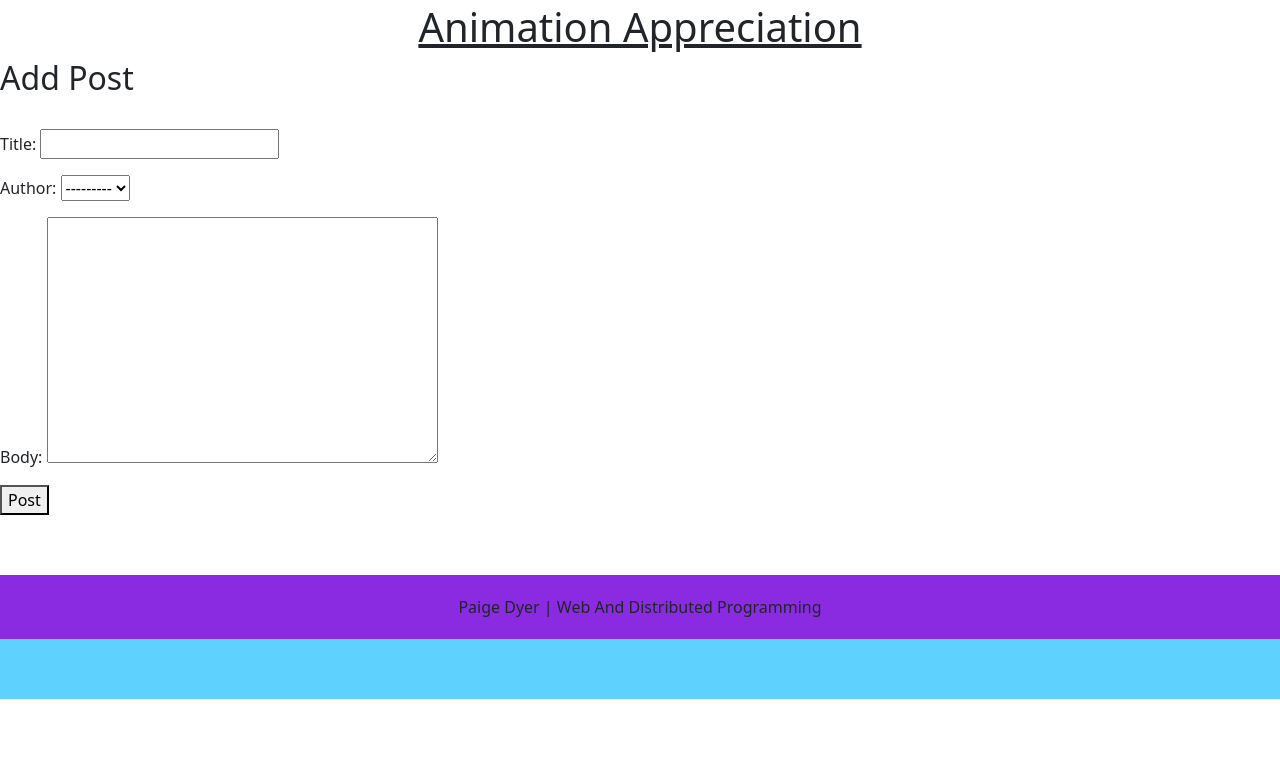
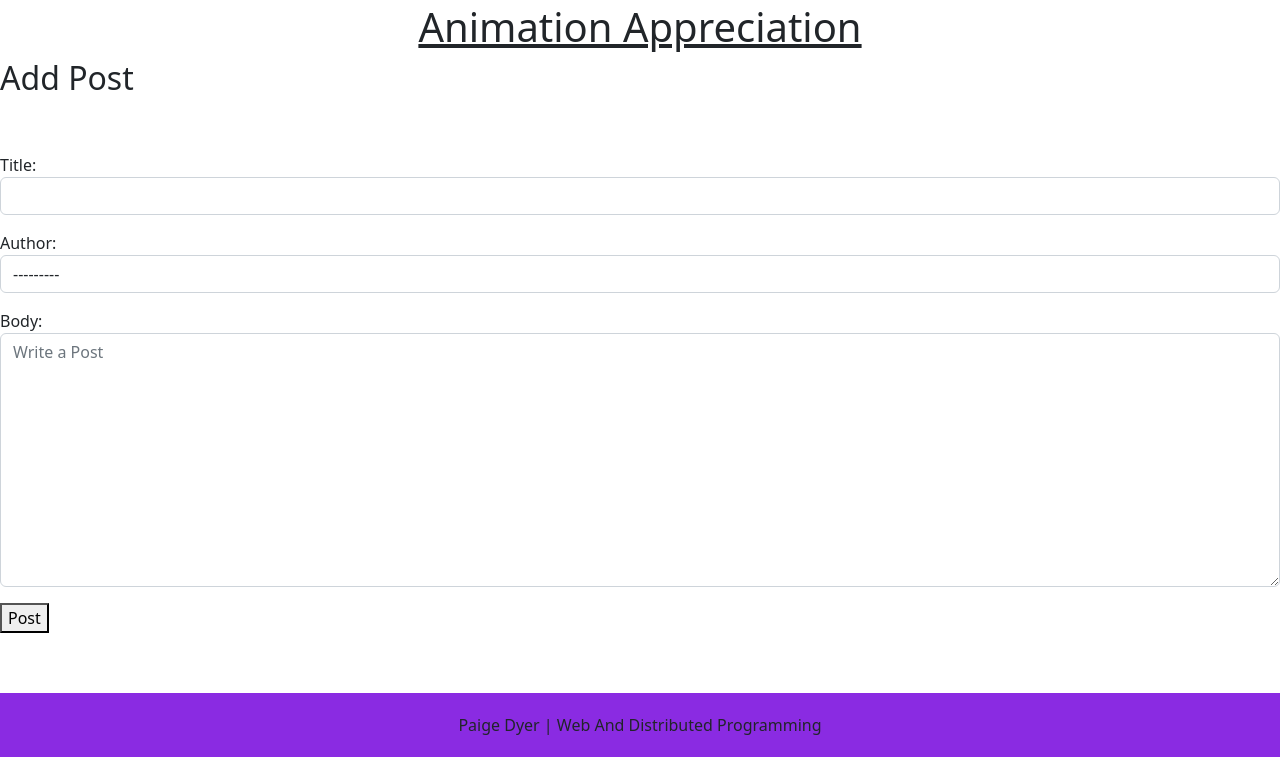
Before and after one commit to paigexc70/FinalProject, a Django app: page /addpost/ in a window 1280 px wide. Shown: the part 101-858 px from the top of the page. Before the commit the page ends 800 px from the top, so only its background shows below. Run offline with Django 4.2, Linux system fonts and the light colour scheme.

Commit message:
changed poss

```diff
--- /dev/null
+++ b/appone/forms.py
@@ -0,0 +1,14 @@
+from django import forms
+from .models import Post
+
+class PostForm(forms.ModelForm):
+    class Meta:
+        model = Post
+        fields = ('title', 'author', 'body')
+
+        widgets = {
+            'title': forms.TextInput(attrs={'class': 'form-control'}),
+            'author': forms.Select(attrs={'class': 'form-control'}),
+            'body': forms.Textarea(attrs={'class': 'form-control', 'placeholder': 'Write a Post'}),
+
+        }
--- a/appone/views.py
+++ b/appone/views.py
@@ -1,6 +1,7 @@
 from django.shortcuts import render
 from django.views.generic import ListView, DetailView, CreateView
 from .models import Post
+from .forms import PostForm
 
 #def index(request):
    # return render(request, 'index.html', {})
@@ -19,5 +20,6 @@ class DetailView(DetailView):
 
 class AddPostView(CreateView):
    model = Post
+   form_class = PostForm
    template_name = 'addpost.html'
-   fields = '__all__'
+   #fields = '__all__'
--- a/templates/addpost.html
+++ b/templates/addpost.html
@@ -6,9 +6,13 @@
 {% block content %}
 
 <h2>Add Post</h2>
-<br/>
+<br/><br/>
+
+<div class="form-group">
 <form method="POST">
     {% csrf_token %}
     {{form.as_p}}
     <button>Post</button>
+</div>
+
 {% endblock %}
```
